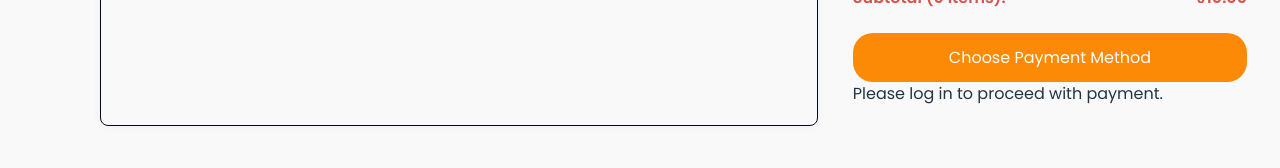
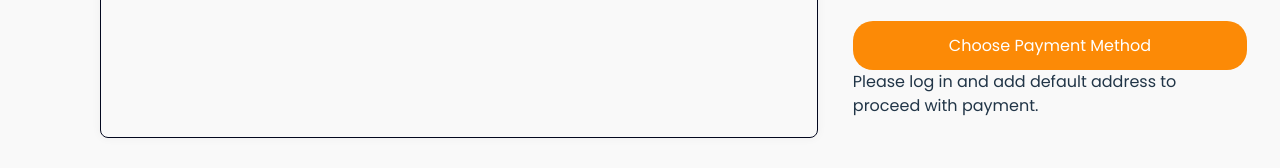
Before and after one commit to abhi-vk/Capstone-Project, a React (Vite) app in the folder frontend/: page /checkout in a window 1280 px wide. Shown: the part 325-493 px from the top of the page. Built offline with nearby package versions, Linux system fonts and the light colour scheme; no server answers.

Commit message:
Update index.jsx

```diff
--- a/frontend/src/pages/checkout/index.jsx
+++ b/frontend/src/pages/checkout/index.jsx
@@ -134,7 +134,7 @@ const CheckoutPage = () => {
             </button>
             {!isLoggedIn && (
               <div className={styles.hoverMessage}>
-                Please log in to proceed with payment.
+                Please log in and add default address to proceed with payment.
               </div>
             )}
           </div>
```
